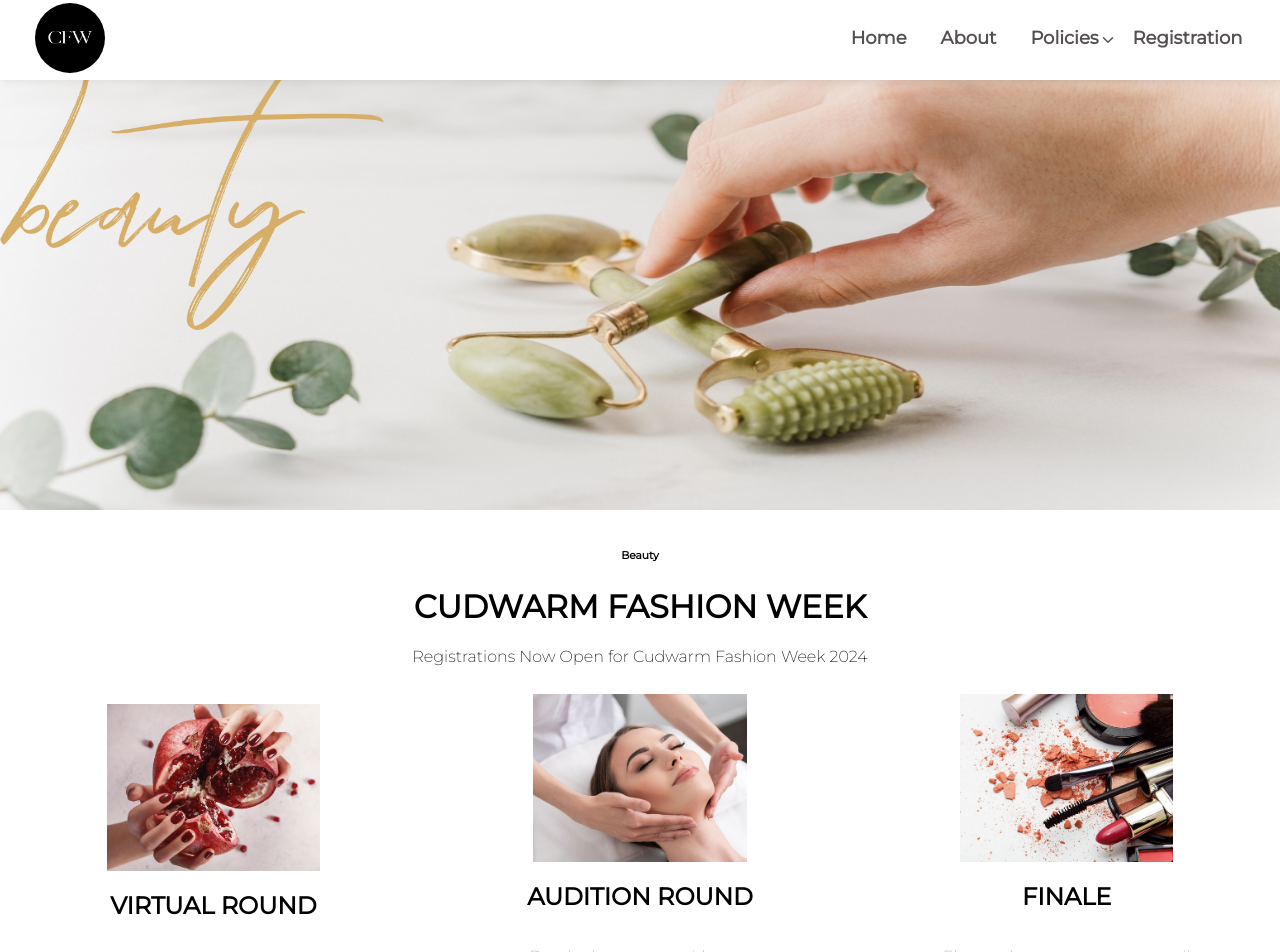
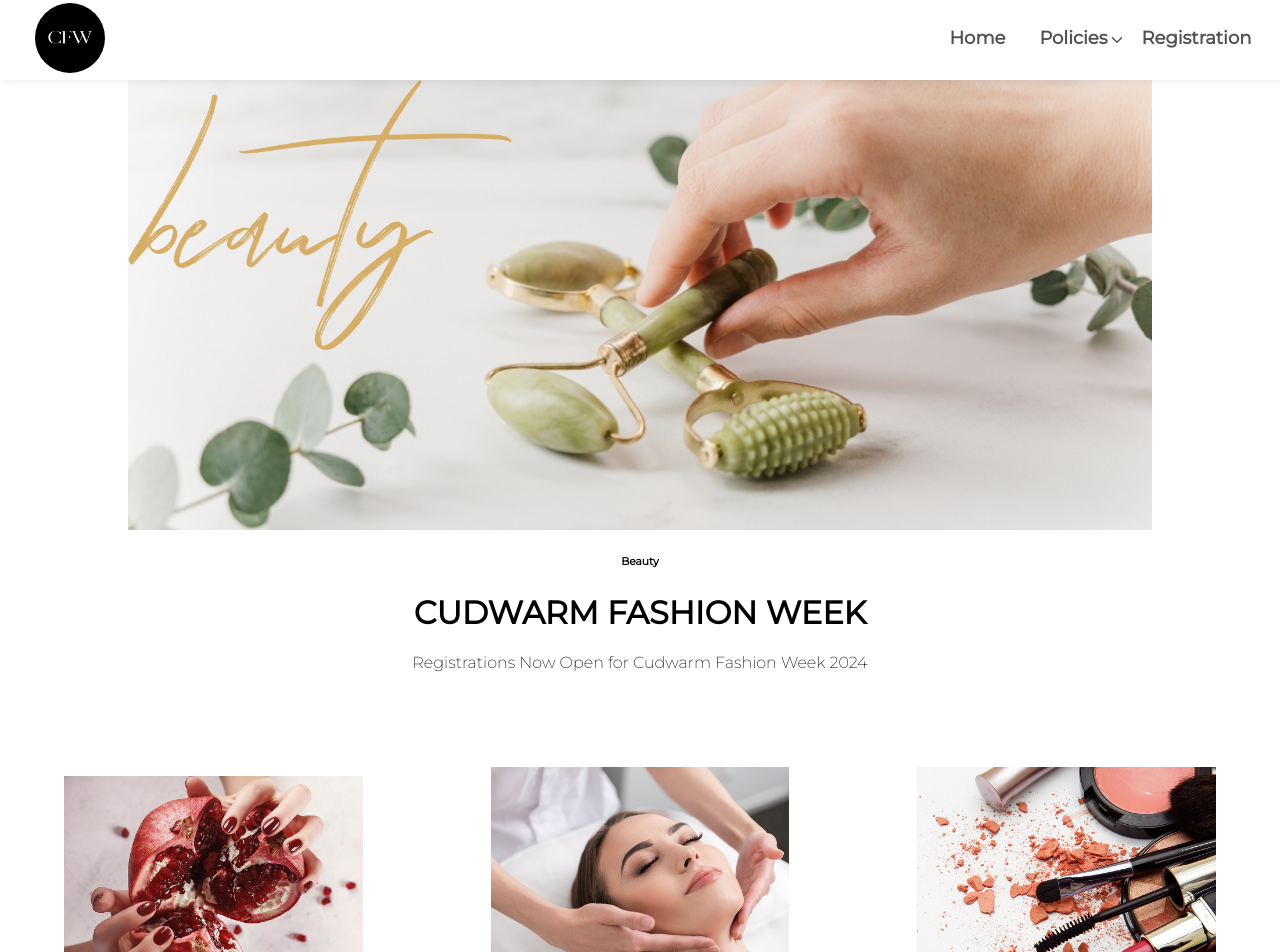
Before and after one commit to 100rav5026/cfw-project, a React (Create React App) app: page /Registration in a window 1280 px wide. Shown: the top 952 px of the page. Built offline with nearby package versions, Linux system fonts and the light colour scheme.

Commit message:
Removed About page

```diff
--- a/public/styles.css
+++ b/public/styles.css
@@ -77,7 +77,7 @@ body {
     color: white;
 }
 
-.overlay-text h1{
+.overlay-text h1 {
     position: absolute;
     color: white;
     top: 40%;
@@ -155,7 +155,7 @@ body {
     text-align: center;
 }
 
-.home-part-five{
+.home-part-five {
     display: flex;
     margin-top: 5%;
     flex-direction: column;
@@ -163,59 +163,59 @@ body {
     justify-content: center;
 }
 
-.home-part-five hr{
+.home-part-five hr {
     width: 100px;
     height: 2px;
     margin-bottom: 25px;
     background-color: #080808;
 }
 
-.home-part-five h1{
+.home-part-five h1 {
     margin-bottom: 0;
 }
 
-.home-part-five-images-box{
+.home-part-five-images-box {
     display: flex;
     padding: 8%;
 }
 
-.image-box-five{
+.image-box-five {
     height: 1200px;
     width: 900px;
     margin-bottom: 5%;
 }
 
-.home-part-five-images-left-box{
+.home-part-five-images-left-box {
     display: flex;
     flex-direction: column;
 }
 
-.home-part-five-images-right-box{
+.home-part-five-images-right-box {
     display: flex;
     flex-direction: column;
 }
 
-.home-part-five-images-right-box-top{
+.home-part-five-images-right-box-top {
     display: flex;
     height: 10%;
 }
 
-.home-part-five-images-right-box-middle{
+.home-part-five-images-right-box-middle {
     display: flex;
 }
 
-.home-part-five-images-right-box-bottom{
+.home-part-five-images-right-box-bottom {
     display: flex;
     height: 10%;
 }
 
-.designer-logo{
+.designer-logo {
     position: absolute;
     top: 30%;
     left: 40%;
 }
 
-.footer{
+.footer {
     display: flex;
     background-color: black;
     align-items: center;
@@ -437,7 +437,7 @@ li {
 
 .menu-item .sub__menus a {
     padding: 7px 0 0px 0;
-    margin: 7px 27px;
+    margin: 7px 12px;
 }
 
 .menu-item:hover>a {
@@ -536,7 +536,7 @@ li {
     display: flex;
     align-items: center;
     width: 100%;
-    height: 400px;
+    height: 600px;
 }
 
 .registration-box p {
@@ -546,8 +546,8 @@ li {
 }
 
 .registration-box img {
-    height: 50%;
-    width: 50%;
+    height: 70%;
+    width: 70%;
 }
 
 .elementor-widget-wrap-reg-content {
@@ -555,25 +555,30 @@ li {
 }
 
 .image-container-1 {
-    padding-top: 60px;
-    padding-bottom: 60px;
-    padding-bottom: 5%;
+    /* padding-top: 60px; */
+    /* padding-bottom: 60px; */
+    /* padding-bottom: 5%; */
+    margin-top: 80px;
     position: relative;
-    height: 400px;
+    height: 450px;
     overflow: hidden;
 }
 
 .background-image-1 {
     position: absolute;
-    width: 100%;
-    height: 450px;
+    /* width: 100%; */
+    /* height: 100% */
     /* padding: 10%; */
     /* padding-left: 30px; */
+    width: 80%;
+    padding: 0 10%;
+    margin: 0;
 }
 
 .background-image-2 {
     position: absolute;
     width: 30%;
+    padding: 0 10%;
 }
 
 .content {
--- a/src/App.js
+++ b/src/App.js
@@ -15,7 +15,6 @@ function App() {
         <Navbar/>
         <Routes>
           <Route exact path="/" element={<Home/>}/>
-          <Route path="/About" />
           <Route path="/TermsConditions" element={<TermsConditions/>}/>
           <Route path="/RefundReturnPolicy" element={<RefundReturn/>}/>
           <Route path="/ShippingPolicy" element={<ShippingPolicy/>}/>
--- a/src/NavbarMenu.js
+++ b/src/NavbarMenu.js
@@ -45,13 +45,12 @@ const Navbarmenu = () => {
                         <li  className="menu-item" >
                             <NavLink exact activeClassName='is-active' onClick={toggleClass} to={`/`}> Home </NavLink>
                         </li>
-                        <li className="menu-item " ><NavLink onClick={toggleClass} activeClassName='is-active' to={`/About`}> About </NavLink> </li>
                         <li onClick={toggleSubmenu} className="menu-item sub__menus__arrows" > <Link to="#"> Policies <FiChevronDown /> </Link>
                             <ul className={boxClassSubMenu.join(' ')} >
-                                <li> <NavLink onClick={toggleClass} activeClassName='is-active'  to={`/TermsConditions`}>TermsConditions </NavLink> </li>
-                                <li><NavLink onClick={toggleClass} activeClassName='is-active' to={`/RefundReturnPolicy`}> RefundReturnPolicy </NavLink> </li>
-                                <li> <NavLink onClick={toggleClass} activeClassName='is-active'  to={`/ShippingPolicy`}>ShippingPolicy </NavLink> </li>
-                                <li> <NavLink onClick={toggleClass} activeClassName='is-active'  to={`/PrivacyPolicy`}>PrivacyPolicy </NavLink> </li>
+                                <li> <NavLink onClick={toggleClass} activeClassName='is-active'  to={`/TermsConditions`}>Terms & Conditions</NavLink> </li>
+                                <li><NavLink onClick={toggleClass} activeClassName='is-active' to={`/RefundReturnPolicy`}>Refund & Return Policy</NavLink> </li>
+                                <li> <NavLink onClick={toggleClass} activeClassName='is-active'  to={`/ShippingPolicy`}>Shipping Policy</NavLink> </li>
+                                <li> <NavLink onClick={toggleClass} activeClassName='is-active'  to={`/PrivacyPolicy`}>Privacy Policy</NavLink> </li>
 
                             </ul>
                         </li>
```
Lines whose indentation alone changed are shown as unchanged.
